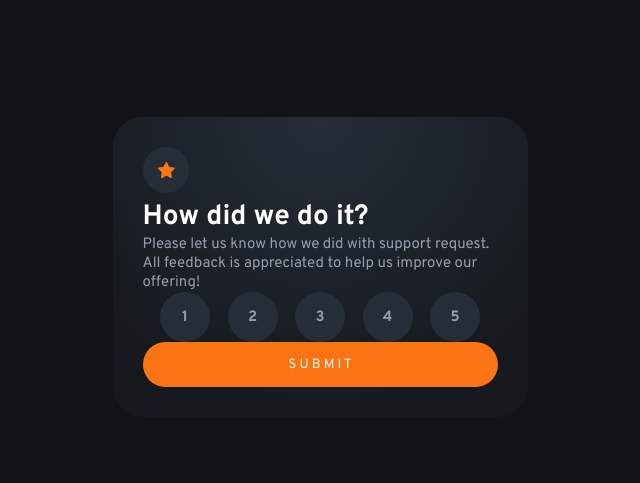
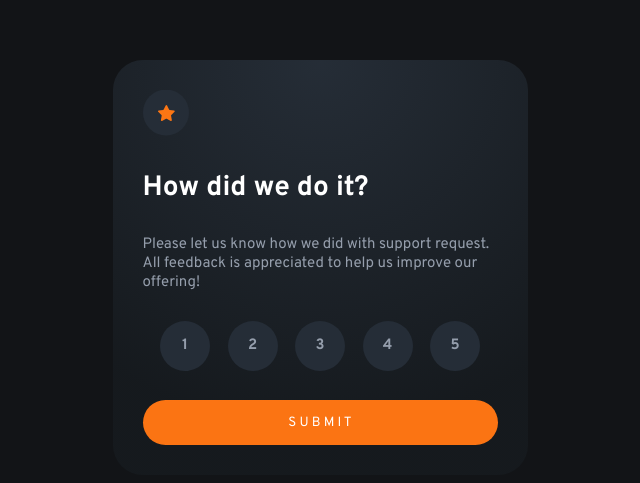
Before and after one commit to traktoors/ratecomponent, a plain HTML site: page index.html in a window 1280 px wide. Shown: the part 133-616 px from the top of the page, without its empty margins (320-960 px from the left). Drawn offline with Linux system fonts and the light colour scheme.

Commit message:
Update style.css

```diff
--- a/style.css
+++ b/style.css
@@ -23,7 +23,9 @@ body{
     background-color: var(--very-dark-blue);
 }
 .card{
+    width: 415px;
     max-width: 415px;
+    height: 415px;
     max-height: 425px;
     padding: 30px;
 
```
